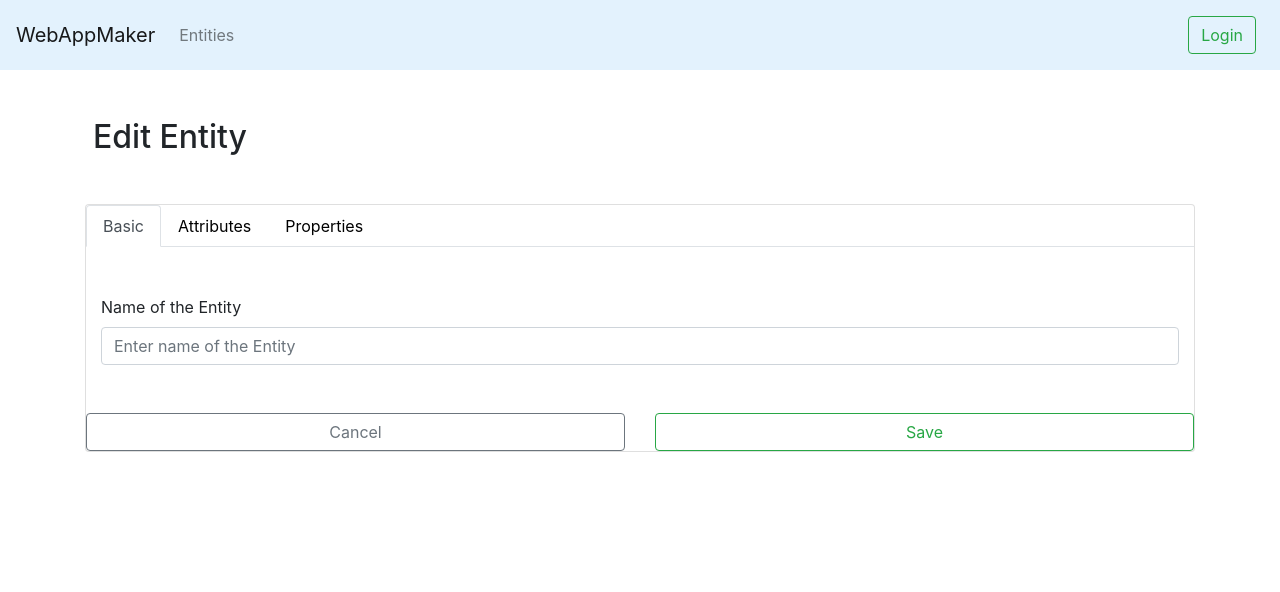
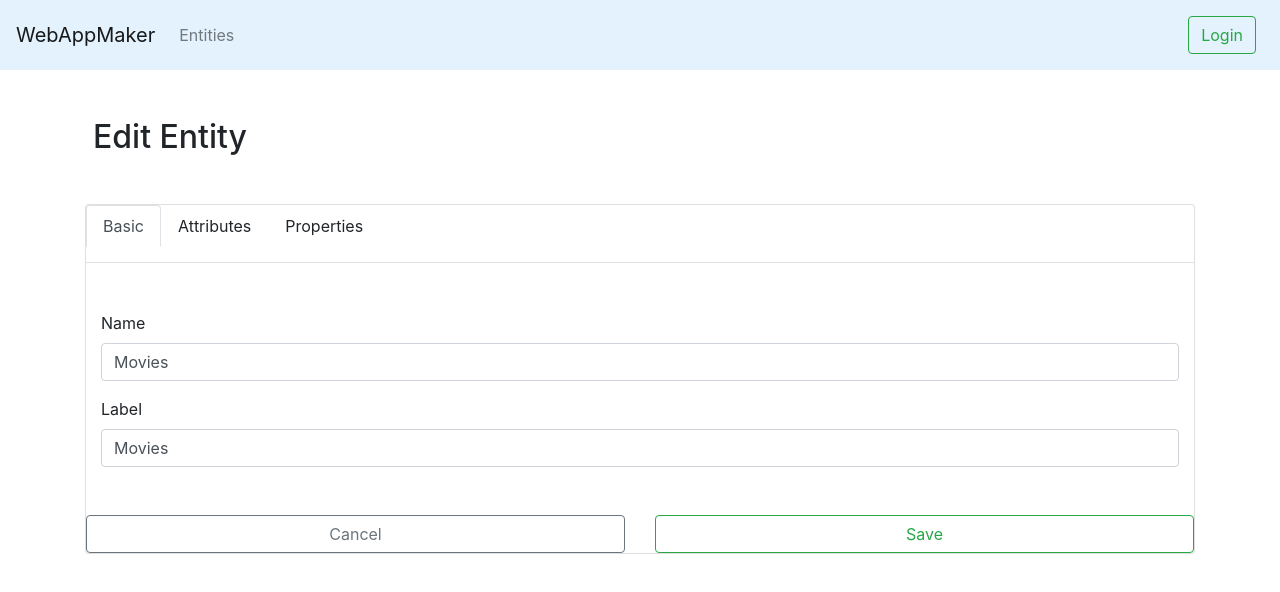
Before and after one commit to Mpriyal/webapp-maker-frontend, a React (Create React App) app: page /new in a window 1280 px wide. Shown: the top 592 px of the page. Built offline with nearby package versions, Linux system fonts and the light colour scheme.

Commit message:
Adding Edit

```diff
--- a/src/RouterComponent.js
+++ b/src/RouterComponent.js
@@ -4,6 +4,7 @@ import Entity from './containers/Entity'
 import EditEntity from './components/EditEntity'
 import Login from './components/Login'
 import Home from "./containers/Home";
+import AttributeEdit from "./components/AttributeEdit";
 
 const RouterComponent = () =>{
     return (
@@ -13,6 +14,7 @@ const RouterComponent = () =>{
             <Route path='/edit' component={EditEntity}/>
             <Route path='/new' component={EditEntity}/>
             <Route path='/login' component={Login}/>
+            <Route path='/attributeedit' component={AttributeEdit}/>
         </Router>
     )
 };
--- /dev/null
+++ b/src/components/AttributeEdit.js
@@ -0,0 +1,47 @@
+import React, {Component} from 'react';
+
+class AttributeEdit extends Component {
+    constructor(props) {
+        super(props);
+        this.state = {
+            dataTypeInitial: 'Text',
+            dataTypes: ['Text', 'Integer', 'Decimal', 'Date',
+                'DateTime', 'Boolean', 'Enumeration', 'Relation( One)', 'Relation (Many)']
+        }
+    }
+    handleChangeDatatype = (e) => {
+        console.log(e);
+        this.setState({dataTypeInitial: e.target.value });
+    };
+    render() {
+        console.log(this.state);
+        return (
+                <div className="container my-5 card p-5">
+                    <h3 className={'my-3'}>Title</h3>
+                    <label htmlFor="entity">Name</label>
+                    <input type="text" className="form-control"
+                           id="entity"
+                           value={this.state.entityName}
+                           onChange={(e) => this.setState({entityName: e.target.value})}/>
+                    <label htmlFor="label" className={'mt-3'}>Label</label>
+                    <input type="text" className="form-control"
+                           id="label" placeholder="Label"
+                           value={this.state.label}
+                           onChange={(e) => this.setState({label: e.target.value})}/>
+                    <label htmlFor="type" className={'mt-3'}>Type</label>
+                    <div className="dropdown">
+                        <select className="custom-select"
+                                onChange={this.handleChangeDatatype}
+                                id="inputGroupSelect04">
+                            {this.state.dataTypes.map((v, ind) =>
+                                <option key={ind} value={this.state.dataTypeInitial}>{v}</option>
+                            )}
+                        </select>
+                    </div>
+
+                </div>
+        );
+    }
+}
+
+export default AttributeEdit;
--- a/src/components/EditEntity.js
+++ b/src/components/EditEntity.js
@@ -11,6 +11,7 @@ export default class EditEntity extends Component {
             entity: {
                 name: 'Movies',
                 attributes: [{
+                    id: 123,
                     name: 'Id',
                     type: 'NUMBER',
                     validations: [{
@@ -20,6 +21,7 @@ export default class EditEntity extends Component {
                         max_length: 100
                     }]
                 }, {
+                    id: 234,
                     name: 'Name',
                     type: 'VARCHAR',
                     validations: [{
@@ -30,6 +32,24 @@ export default class EditEntity extends Component {
             }
         }
     }
+    addNewAttribute = () => {
+        let newentity = this.state.entity;
+        let newAttributes = this.state.entity.attributes;
+        let dummyAttribute = {
+            id: Date.now(),
+            name: 'Default',
+            type: 'VARCHAR',
+            validations: [{
+                name: 'required',
+                required: true,
+                min_length: 2,
+                max_length: 100
+            }]
+        };
+        newAttributes.push(dummyAttribute)
+        newentity.attributes = newAttributes
+        this.setState({entity: newentity})
+    };
     render() {
         return (
             <div className="container my-5">
@@ -37,30 +57,27 @@ export default class EditEntity extends Component {
                 <div className=" mt-5 card">
                     <ul className="nav nav-tabs" id="myTab" role="tablist">
                         <li className="nav-item">
-                            <a className="nav-link active"
+                            <p className="nav-link active"
                                 data-toggle="tab"
-                                href="#home"
                                 role="tab"
-                                onClick={() => this.setState({ role: 'basic' })}>Basic</a>
+                                onClick={() => this.setState({ role: 'basic' })}>Basic</p>
                         </li>
                         <li className="nav-item">
-                            <a className="nav-link"
+                            <p className="nav-link"
                                 data-toggle="tab"
-                                href="#profile"
                                 role="tab"
-                                onClick={() => this.setState({ role: 'attributes' })}>Attributes</a>
+                                onClick={() => this.setState({ role: 'attributes' })}>Attributes</p>
                         </li>
                         <li className="nav-item">
-                            <a className="nav-link"
+                            <p className="nav-link"
                                 data-toggle="tab"
-                                href="#contact"
                                 role="tab"
-                                onClick={() => this.setState({ role: 'properties' })}>Properties</a>
+                                onClick={() => this.setState({ role: 'properties' })}>Properties</p>
                         </li>
                     </ul>
-                    {this.state.role === 'basic' && <EntityEditBasic />}
-                    {this.state.role === 'attributes' && <EntityEditAttributes attributes={this.state.entity.attributes}/>}
-                    {this.state.role === 'properties' && <EntityEditProperties />}
+                    {this.state.role === 'basic' && <EntityEditBasic entity={this.state.entity}/>}
+                    {this.state.role === 'attributes' && <EntityEditAttributes addNewAttribute={this.addNewAttribute} attributes={this.state.entity.attributes}/>}
+                    {this.state.role === 'properties' && <EntityEditProperties/>}
                     <div className='row'>
                         <div className='col-6'>
                             <Link to='/entities'>
--- a/src/components/EntityEditAttributes.js
+++ b/src/components/EntityEditAttributes.js
@@ -1,4 +1,7 @@
 import React from 'react'
+import AttributeEdit from "./AttributeEdit";
+import {Link} from "react-router-dom";
+
 const Head = () => {
     return (
     <thead>
@@ -10,15 +13,41 @@ const Head = () => {
             <th scope="col">Edit/Delete</th>
         </tr>
     </thead>)
+};
+
+class EnitityEditAttributes extends React.Component {
+    constructor(props) {
+        super(props);
+        this.state = {
+            editing : false,
+            entity: {}
         }
-const EnitityEditAttributes = (props) => {
+    }
+    handler = () => {
+        this.props.addNewAttribute()
+    };
+    handleNameChange = (e) => {
+        let newEntity = this.state.entity;
+        newEntity.name = e.target.value;
+        this.setState({
+            entity : newEntity
+        });
+    };
+    handleTypeChange = (e) => {
+        // console.log('handle change called', e)
+    };
+    handleValidationChange = (e) => {
+        // console.log('handle change called', e)
+    };
+    render() {
         return (
             <div className='container my-5'>
-            <button type="button" className="btn btn-outline-primary">Add New Attribute</button>
+                {this.state.editing && <AttributeEdit/>}
+                <button type="button" className="btn btn-outline-primary" onClick={this.handler}>Add New Attribute</button>
                 <table className="table table-striped mt-5">
-                <Head />
+                    <Head/>
                     <tbody>
-                    {props.attributes.map((v, index) => (
+                    {this.props.attributes.map((v, index) => (
                         <tr key={index}>
                             <th scope="row">{index + 1}</th>
                             <td>{v.name}</td>
@@ -31,10 +60,14 @@ const EnitityEditAttributes = (props) => {
                             <td>
                                 <div className="row">
                                     <div className='col-6'>
-                                        <i class="fa fa-edit" />
+                                        <Link to='/attributeedit'>
+                                            <i className="fa fa-edit"
+                                               onClick={() => this.setState({editing : !this.state.editing, entity: v})}/>
+                                        </Link>
+
                                     </div>
                                     <div className='col-6'>
-                                        <i class="fa fa-trash" />
+                                        <i className="fa fa-trash"/>
                                     </div>
                                 </div>
                             </td>
@@ -44,6 +77,7 @@ const EnitityEditAttributes = (props) => {
                 </table>
             </div>
         )
+    }
 };
 
 export default EnitityEditAttributes;
--- a/src/components/EntityEditBasic.js
+++ b/src/components/EntityEditBasic.js
@@ -1,12 +1,30 @@
 import React from 'react'
 
-const EnitityEditBasic = () => {
-    return (
-        <div className='container my-5'>
-            <label htmlFor="entity">Name of the Entity</label>
-            <input type="text" className="form-control" id="entity" placeholder="Enter name of the Entity" />
-        </div>
-    )
+class EntityEditBasic extends React.Component {
+    constructor(props) {
+        super(props);
+        this.state = {
+            entityName: props.entity.name,
+            label: props.entity.name
+        }
+    }
+
+    render() {
+        return (
+            <div className='container my-5'>
+                <label htmlFor="entity">Name</label>
+                <input type="text" className="form-control"
+                       id="entity" placeholder=""
+                       value={this.state.entityName}
+                       onChange={(e) => this.setState({entityName: e.target.value})}/>
+                <label htmlFor="label" className={'mt-3'}>Label</label>
+                <input type="text" className="form-control"
+                       id="label" placeholder="Label"
+                       value={this.state.label}
+                       onChange={(e) => this.setState({label: e.target.value})}/>
+            </div>
+        )
+    }
 };
 
-export default EnitityEditBasic;
+export default EntityEditBasic;
--- a/src/containers/Entity.js
+++ b/src/containers/Entity.js
@@ -2,7 +2,7 @@ import React, { Component } from 'react'
 import EntityItem from '../components/EntityItem'
 import canonical from '../utils/contants'
 import AddNewEntity from '../components/AddNewEntity'
-import {BrowserRouter as Router, Link} from 'react-router-dom'
+import { Link} from 'react-router-dom'
 
 export default class Entity extends Component {
   constructor(props) {
--- a/src/containers/Home.js
+++ b/src/containers/Home.js
@@ -1,6 +1,5 @@
 import React,{Component} from 'react'
 import Navbar from "../components/Navbar";
-import Entity from "./Entity";
 
 export default class Home extends Component{
     render() {
```
Also changed, not shown: src/components/AttributeEditBasic.js (added), src/components/EntityItem.js (line endings or trailing spaces). Lines whose indentation alone changed are shown as unchanged.
